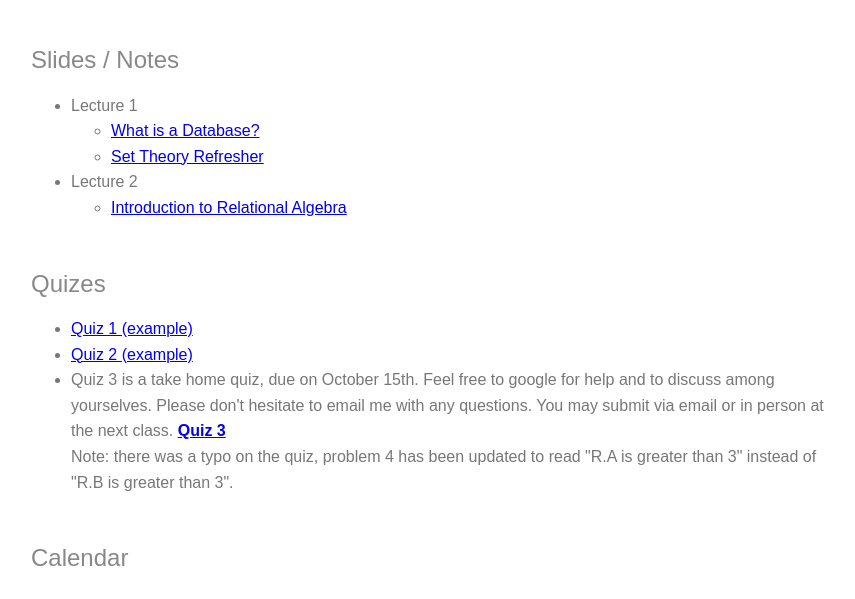
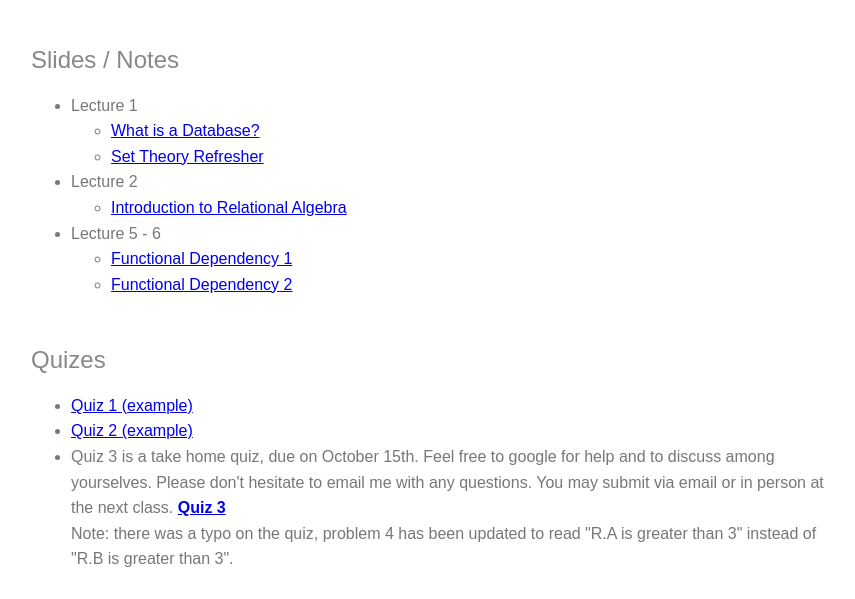
Before and after one commit to rehman000/Fall2019, a plain HTML site: page index.html in a window 1280 px wide. Shown: the part 2008-2607 px from the top of the page, without its empty margins (209-1064 px from the left). Drawn offline with Linux system fonts and the light colour scheme.

Commit message:
added fd slides

```diff
--- a/index.html
+++ b/index.html
@@ -111,6 +111,21 @@
                         </li>
                     </ul>
                 </li>
+                <li>
+                    Lecture 5 - 6
+                    <ul>
+                        <li>
+                            <a href="slides/lecture.5.fd.pdf">
+                                Functional Dependency 1
+                            </a>
+                        </li>
+                        <li>
+                            <a href="slides/lecture.fd-2.pdf">
+                                Functional Dependency 2
+                            </a>
+                        </li>
+                    </ul>
+                </li>
             </ul>
 
             <h2 class="content-subhead">Quizes</h2>
```
Also changed, not shown: 1 other file.
